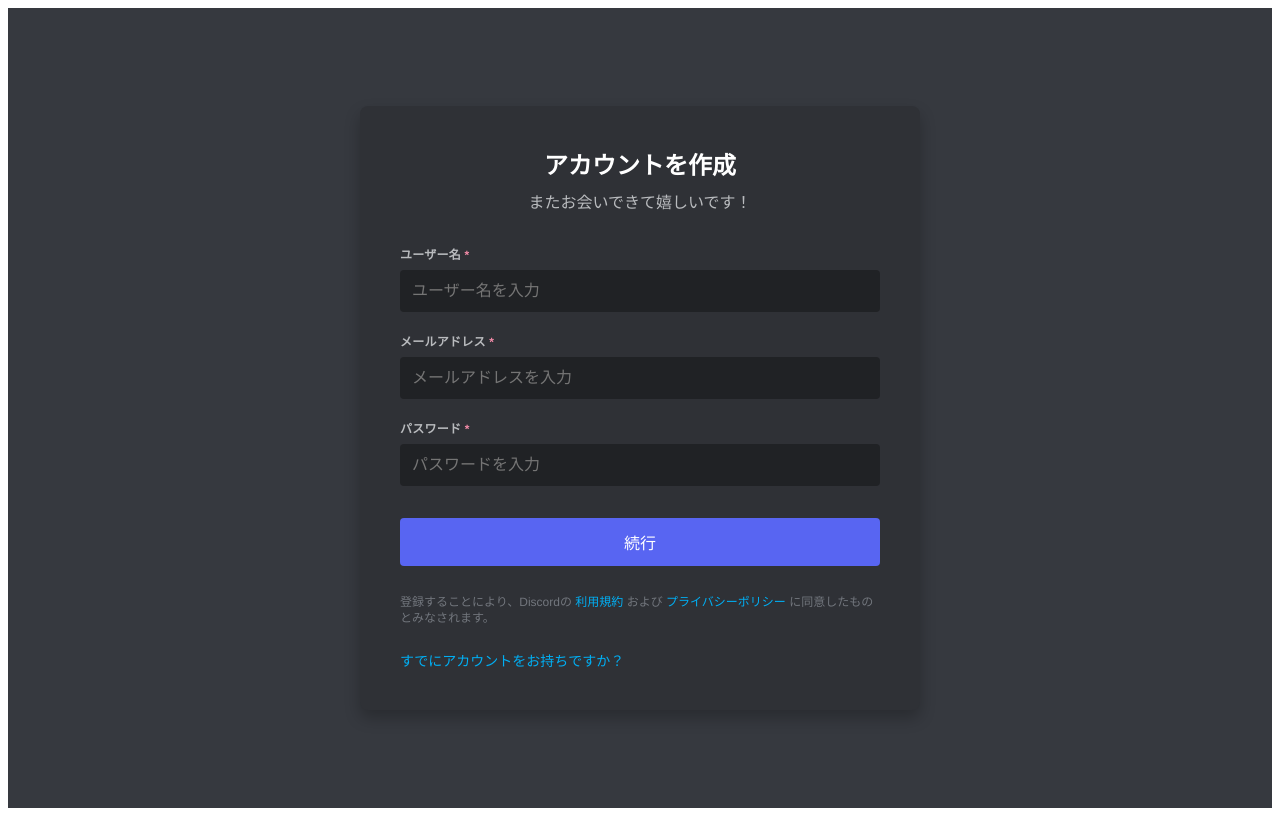
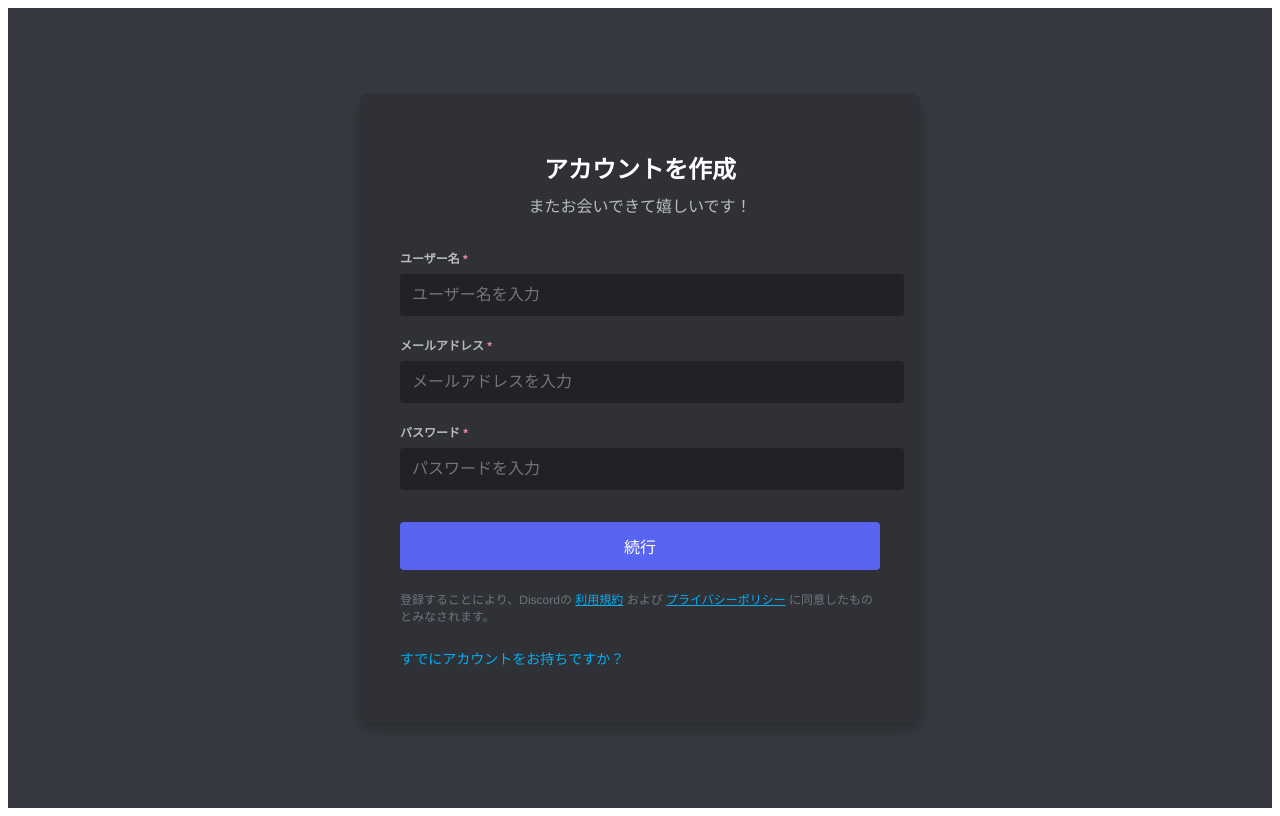
Before and after one commit to itc-s24022/chatapp, a Next.js app: page /signup in a window 1280 px wide. Built offline with nearby package versions, Linux system fonts and the light colour scheme.

Commit message:
vercel fix

```diff
--- a/pages/signup.js
+++ b/pages/signup.js
@@ -1,7 +1,7 @@
 import { useState } from "react";
 import { createUserWithEmailAndPassword, updateProfile } from "firebase/auth";
 import { useRouter } from "next/router";
-import Link from "next/link";
+import Link from "next/link"; // ✅ 必須
 import { auth } from "../lib/firebase";
 
 export default function Signup() {
@@ -18,9 +18,7 @@ export default function Signup() {
 
         try {
             const userCredential = await createUserWithEmailAndPassword(auth, email, password);
-            await updateProfile(userCredential.user, {
-                displayName: username,
-            });
+            await updateProfile(userCredential.user, { displayName: username });
             alert("登録成功！");
             router.push("/login");
         } catch (error) {
@@ -47,178 +45,100 @@ export default function Signup() {
                 margin: '20px'
             }}>
                 <div style={{ textAlign: 'center', marginBottom: '32px' }}>
-                    <h1 style={{
-                        color: '#ffffff',
-                        fontSize: '24px',
-                        fontWeight: '600',
-                        margin: '0 0 8px 0'
-                    }}>
+                    <h1 style={{ color: '#ffffff', fontSize: '24px', fontWeight: '600', marginBottom: '8px' }}>
                         アカウントを作成
                     </h1>
-                    <p style={{
-                        color: '#b9bbbe',
-                        fontSize: '16px',
-                        margin: 0
-                    }}>
+                    <p style={{ color: '#b9bbbe', fontSize: '16px', margin: 0 }}>
                         またお会いできて嬉しいです！
                     </p>
                 </div>
 
-                {/* ユーザー名入力 */}
+                {/* ユーザー名 */}
                 <div style={{ marginBottom: '20px' }}>
                     <label style={{
-                        display: 'block',
-                        color: '#b9bbbe',
-                        fontSize: '12px',
-                        fontWeight: '600',
-                        textTransform: 'uppercase',
-                        marginBottom: '8px',
-                        letterSpacing: '0.02em'
+                        color: '#b9bbbe', fontSize: '12px', fontWeight: '600',
+                        textTransform: 'uppercase', marginBottom: '8px', display: 'block'
                     }}>
                         ユーザー名 <span style={{ color: '#f38ba8' }}>*</span>
                     </label>
                     <input
                         type="text"
-                        placeholder="ユーザー名を入力"
                         value={username}
                         onChange={(e) => setUsername(e.target.value)}
+                        placeholder="ユーザー名を入力"
                         style={{
-                            width: '100%',
-                            backgroundColor: '#202225',
-                            border: 'none',
-                            borderRadius: '4px',
-                            padding: '12px',
-                            color: '#dcddde',
-                            fontSize: '16px',
-                            outline: 'none',
-                            boxSizing: 'border-box'
+                            width: '100%', backgroundColor: '#202225',
+                            border: 'none', borderRadius: '4px', padding: '12px',
+                            color: '#dcddde', fontSize: '16px'
                         }}
-                        onFocus={(e) => e.target.style.backgroundColor = '#40444b'}
-                        onBlur={(e) => e.target.style.backgroundColor = '#202225'}
                     />
                 </div>
 
-                {/* メールアドレス入力 */}
+                {/* メールアドレス */}
                 <div style={{ marginBottom: '20px' }}>
                     <label style={{
-                        display: 'block',
-                        color: '#b9bbbe',
-                        fontSize: '12px',
-                        fontWeight: '600',
-                        textTransform: 'uppercase',
-                        marginBottom: '8px',
-                        letterSpacing: '0.02em'
+                        color: '#b9bbbe', fontSize: '12px', fontWeight: '600',
+                        textTransform: 'uppercase', marginBottom: '8px', display: 'block'
                     }}>
                         メールアドレス <span style={{ color: '#f38ba8' }}>*</span>
                     </label>
                     <input
                         type="email"
-                        placeholder="メールアドレスを入力"
                         value={email}
                         onChange={(e) => setEmail(e.target.value)}
+                        placeholder="メールアドレスを入力"
                         style={{
-                            width: '100%',
-                            backgroundColor: '#202225',
-                            border: 'none',
-                            borderRadius: '4px',
-                            padding: '12px',
-                            color: '#dcddde',
-                            fontSize: '16px',
-                            outline: 'none',
-                            boxSizing: 'border-box'
+                            width: '100%', backgroundColor: '#202225',
+                            border: 'none', borderRadius: '4px', padding: '12px',
+                            color: '#dcddde', fontSize: '16px'
                         }}
-                        onFocus={(e) => e.target.style.backgroundColor = '#40444b'}
-                        onBlur={(e) => e.target.style.backgroundColor = '#202225'}
                     />
                 </div>
 
-                {/* パスワード入力 */}
+                {/* パスワード */}
                 <div style={{ marginBottom: '32px' }}>
                     <label style={{
-                        display: 'block',
-                        color: '#b9bbbe',
-                        fontSize: '12px',
-                        fontWeight: '600',
-                        textTransform: 'uppercase',
-                        marginBottom: '8px',
-                        letterSpacing: '0.02em'
+                        color: '#b9bbbe', fontSize: '12px', fontWeight: '600',
+                        textTransform: 'uppercase', marginBottom: '8px', display: 'block'
                     }}>
                         パスワード <span style={{ color: '#f38ba8' }}>*</span>
                     </label>
                     <input
                         type="password"
-                        placeholder="パスワードを入力"
                         value={password}
                         onChange={(e) => setPassword(e.target.value)}
+                        placeholder="パスワードを入力"
                         style={{
-                            width: '100%',
-                            backgroundColor: '#202225',
-                            border: 'none',
-                            borderRadius: '4px',
-                            padding: '12px',
-                            color: '#dcddde',
-                            fontSize: '16px',
-                            outline: 'none',
-                            boxSizing: 'border-box'
+                            width: '100%', backgroundColor: '#202225',
+                            border: 'none', borderRadius: '4px', padding: '12px',
+                            color: '#dcddde', fontSize: '16px'
                         }}
-                        onFocus={(e) => e.target.style.backgroundColor = '#40444b'}
-                        onBlur={(e) => e.target.style.backgroundColor = '#202225'}
                     />
                 </div>
 
-                {/* 登録ボタン */}
+                {/* 続行ボタン */}
                 <button
                     onClick={handleSignup}
                     style={{
-                        width: '100%',
-                        backgroundColor: '#5865f2',
-                        color: 'white',
-                        border: 'none',
-                        padding: '12px',
-                        borderRadius: '4px',
-                        fontSize: '16px',
-                        fontWeight: '500',
-                        cursor: 'pointer',
-                        marginBottom: '8px',
-                        transition: 'background-color 0.17s ease'
+                        width: '100%', backgroundColor: '#5865f2',
+                        color: '#fff', padding: '12px', borderRadius: '4px',
+                        border: 'none', fontSize: '16px', cursor: 'pointer'
                     }}
-                    onMouseOver={(e) => e.target.style.backgroundColor = '#4752c4'}
-                    onMouseOut={(e) => e.target.style.backgroundColor = '#5865f2'}
                 >
                     続行
                 </button>
 
-                {/* 規約 */}
-                <p style={{
-                    textAlign: 'left',
-                    color: '#72767d',
-                    fontSize: '12px',
-                    margin: '20px 0',
-                    lineHeight: '16px'
-                }}>
-                    登録することにより、Discordの{" "}
-                    <a href="#" style={{ color: '#00aff4', textDecoration: 'none' }}>
-                        利用規約
-                    </a>{" "}および{" "}
-                    <a href="#" style={{ color: '#00aff4', textDecoration: 'none' }}>
-                        プライバシーポリシー
-                    </a>{" "}に同意したものとみなされます。
+                {/* 利用規約 */}
+                <p style={{ color: '#72767d', fontSize: '12px', marginTop: '20px' }}>
+                    登録することにより、Discordの{' '}
+                    <a href="#" style={{ color: '#00aff4' }}>利用規約</a> および{' '}
+                    <a href="#" style={{ color: '#00aff4' }}>プライバシーポリシー</a> に同意したものとみなされます。
                 </p>
 
-                {/* ログインリンク */}
-                <p style={{
-                    textAlign: 'left',
-                    color: '#72767d',
-                    fontSize: '14px',
-                    margin: '24px 0 0 0'
-                }}>
-                    <Link href="/login" passHref legacyBehavior>
-                        <a style={{
-                            color: '#00aff4',
-                            textDecoration: 'none'
-                        }}
-                        onMouseOver={(e) => e.target.style.textDecoration = 'underline'}
-                        onMouseOut={(e) => e.target.style.textDecoration = 'none'}>
+                {/* ✅ 修正箇所：<Link> を使用 */}
+                <p style={{ color: '#72767d', fontSize: '14px', marginTop: '24px' }}>
+                    <Link href="/login" legacyBehavior>
+                        <a style={{ color: '#00aff4', textDecoration: 'none' }}>
                             すでにアカウントをお持ちですか？
                         </a>
                     </Link>
```
